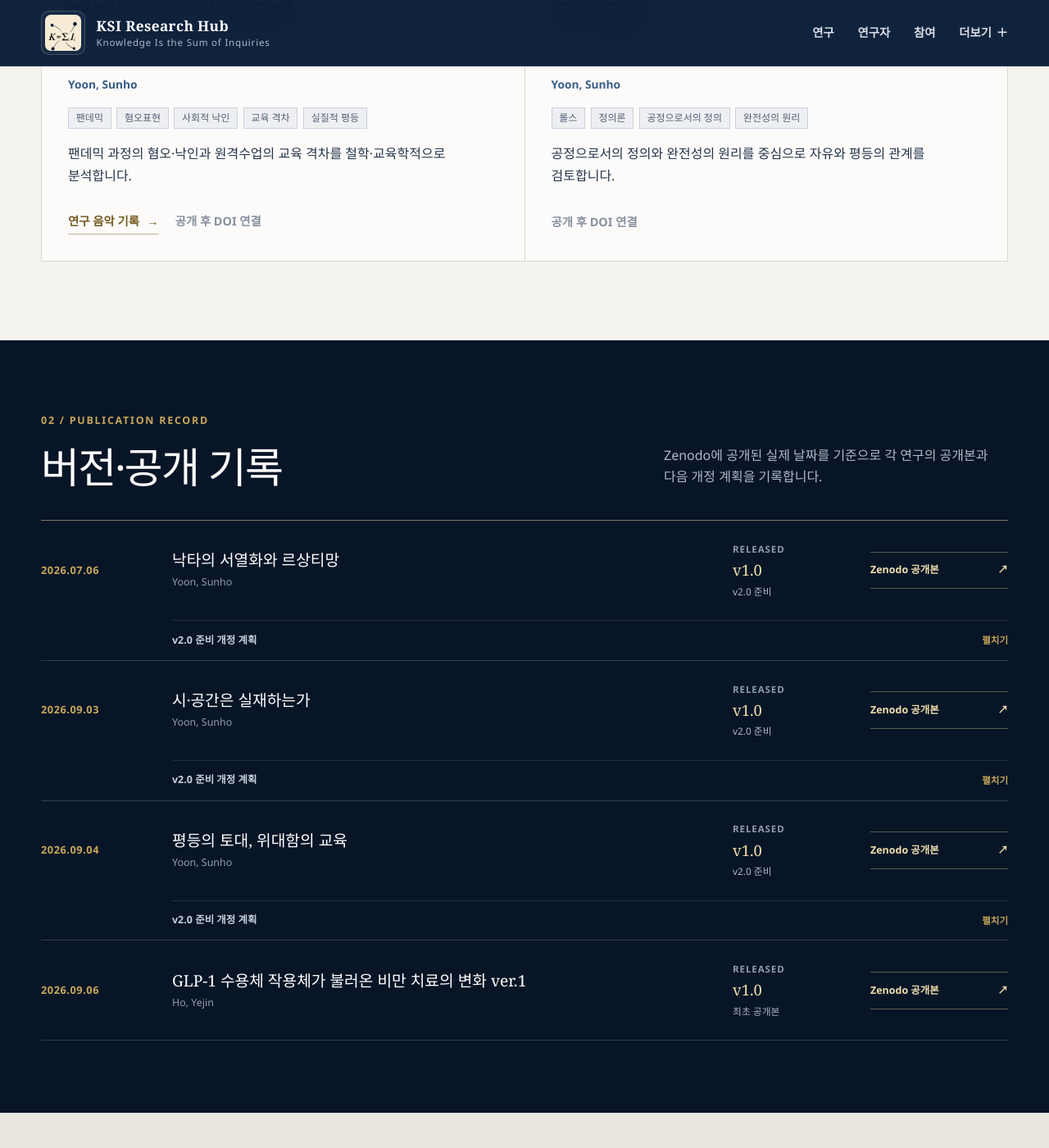
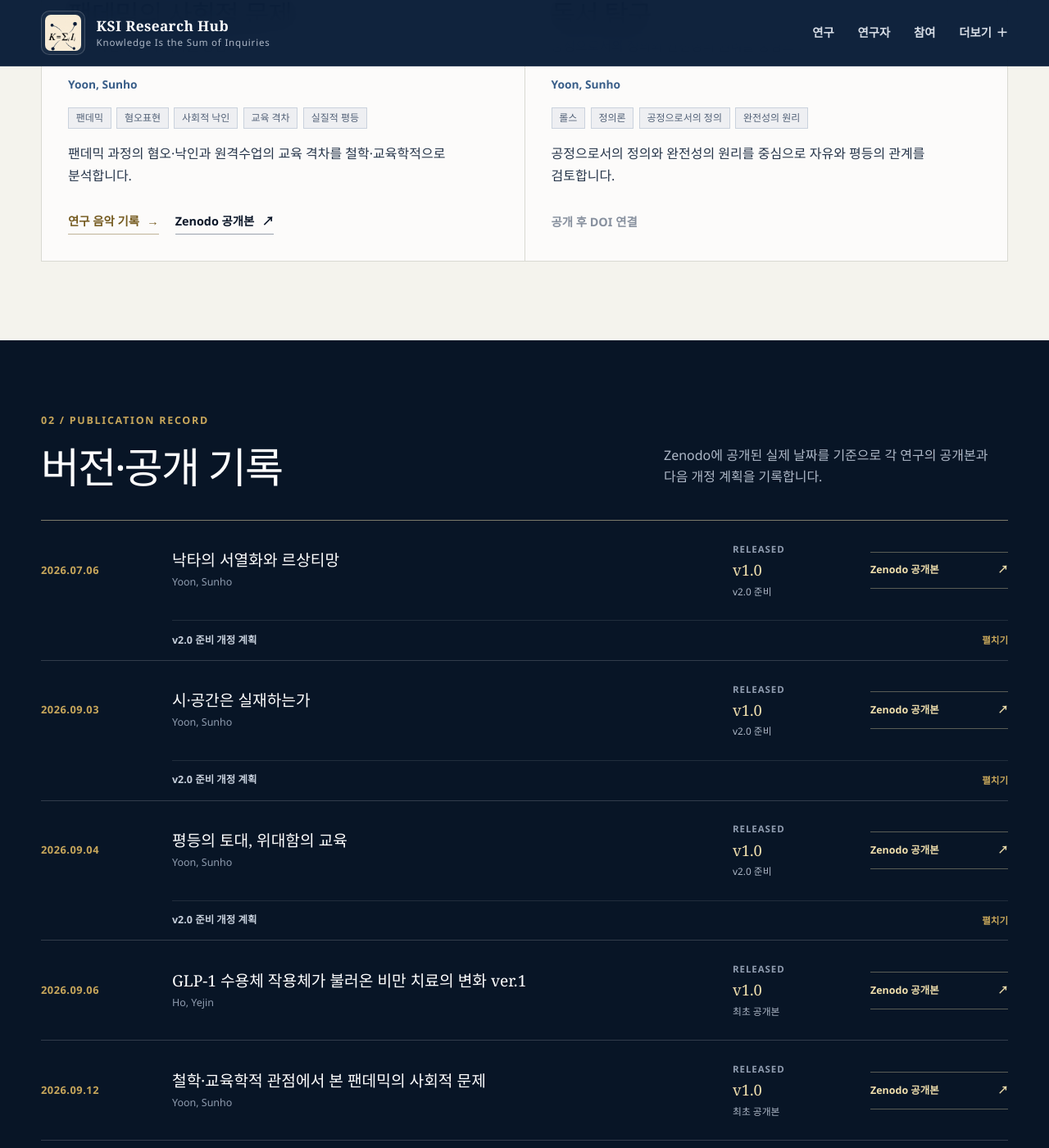
Before and after one commit to SunhoYoon-Hub/KSI-Research-Hub, a Jekyll site: the page built from docs/index.md, in a window 1280 px wide and 1400 px high, scrolled down 1847 px. Shown: the whole window at 82% size. Built offline with Jekyll 4.4.1, drawn with Linux system fonts in a browser that asks for light colours; some of the changed text lies outside the part shown.

Commit message:
Update docs/_data/projects.yml for pandemic publication

```diff
--- a/docs/_data/projects.yml
+++ b/docs/_data/projects.yml
@@ -139,10 +139,13 @@
     - "사회적 낙인"
     - "교육 격차"
     - "실질적 평등"
-  stage: drafting
-  status_label: "v1.0 공개 준비"
+  stage: published
+  status_label: "v1.0 공개"
   description: "팬데믹 과정의 혐오·낙인과 원격수업의 교육 격차를 철학·교육학적으로 분석합니다."
-  zenodo_url:
+  zenodo_url: "https://doi.org/10.5281/zenodo.22718001"
+  publication_date: "2026-09-12"
+  publication_label: "2026.09.12"
+  release_version: "v1.0"
   listening_record: available
   featured: false
 
```
